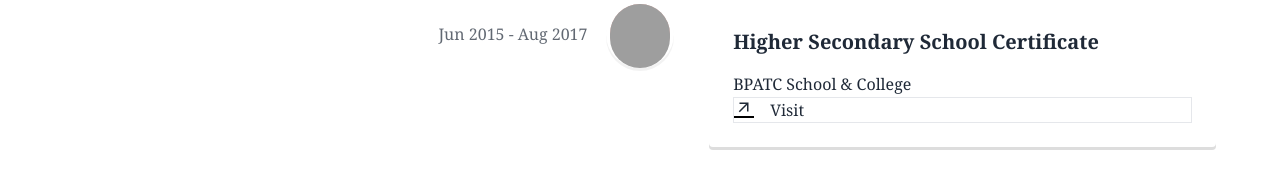
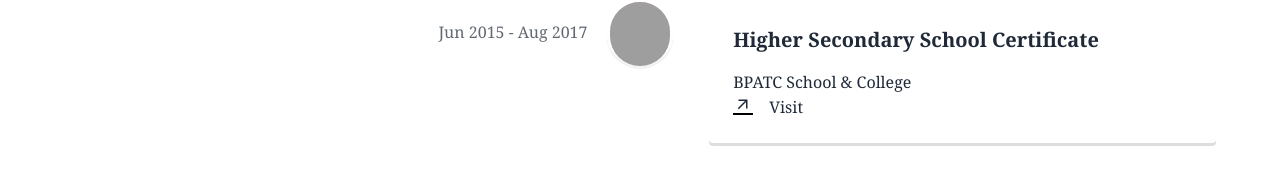
Before and after one commit to Mostakin-Ahamed/mostakin-portfolio, a React (Vite) app: page / in a window 1280 px wide. Shown: the part 2555-2740 px from the top of the page. Built offline with nearby package versions, Linux system fonts and the light colour scheme; grey boxes are pictures that could not be loaded.

Commit message:
portfolio image updated

```diff
--- a/src/Components/EducationCmp/Education.jsx
+++ b/src/Components/EducationCmp/Education.jsx
@@ -54,7 +54,7 @@ const Education = () => {
                     >
                         <h3 className="text-xl font-semibold">{education?.title}</h3>
                         <p className="text-sm">{education?.company_name}</p>
-                        <a href={education?.visit} target='_blank' className='border flex  justify-start gap-4'><MdArrowOutward className='border-b-2 text-xl border-black hover:text-2xl hover:border-[#FF7216] hover:text-[#FF7216]' />Visit</a>
+                        <a href={education?.visit} target='_blank' className=' flex  justify-start gap-4'><MdArrowOutward className='border-b-2 text-xl border-black hover:text-2xl hover:border-[#FF7216] hover:text-[#FF7216]' />Visit</a>
                     </VerticalTimelineElement>
                 ))}
             </VerticalTimeline>
--- a/src/Components/Shared/Banner.jsx
+++ b/src/Components/Shared/Banner.jsx
@@ -37,9 +37,9 @@ const Banner = () => {
                             <Slide direction="right">
                                 <img className='lg:h-[600px] h-[400px] w-full lg:w-[750px] object-contain mb-20' src="https://i.ibb.co/d4Msg6M/banner1.png" alt="" />
                             </Slide>
-                            <img className='lg:h-[445px] h-[300px] object-scale-down  absolute -mt-[403px] lg:ml-1 ml-6 lg:-mt-[610px]' src="https://i.ibb.co/LpLDC1D/banner-Image.png" alt="" />
+                            <img className='lg:h-[450px] lg:mx-10 rounded-full h-[400px] lg:object-fill  object-fill lg:w-[365px] w-80  absolute -mt-[455px] lg:ml-[58px] ml-[60px] lg:-mt-[600px]' src="https://i.ibb.co/6Yf4q5L/banner.png" alt="" />
                             <Slide direction="left">
-                                <img className='lg:h-[150px] h-[100px] absolute ml-52 -mt-[155px] lg:ml-32 lg:-mt-[260px]' src="https://i.ibb.co/hYbqnfd/bgImage.png" alt="" />
+                                <img className='lg:h-[150px] h-[120px] absolute ml-64 -mt-[155px] lg:ml-60 lg:-mt-[260px]' src="https://i.ibb.co/hYbqnfd/bgImage.png" alt="" />
                             </Slide>
 
                         </div>
```
